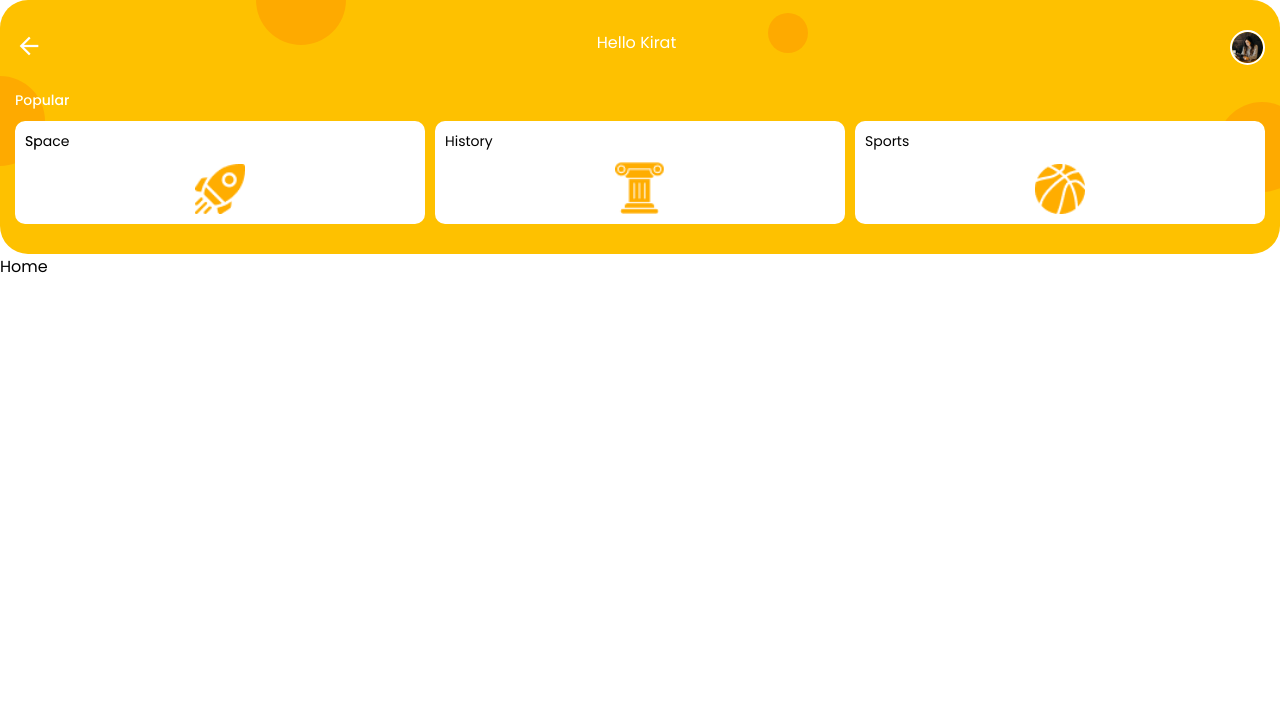
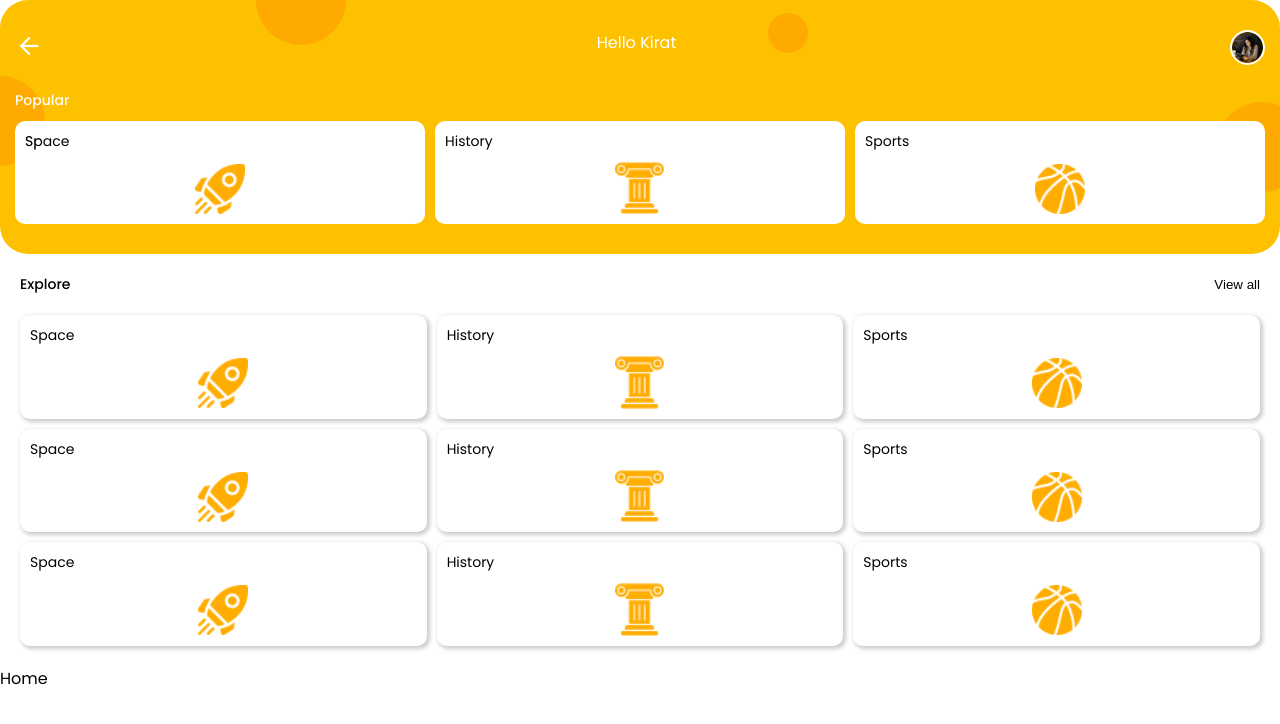
Before and after one commit to Tanishka-2000/quiz, a React (Vite) app: page / in a window 1280 px wide. Shown: the top 724 px of the page. Built offline with nearby package versions, Linux system fonts and the light colour scheme.

Commit message:
create explore section of home screen

```diff
--- a/src/App.css
+++ b/src/App.css
@@ -7,13 +7,32 @@
     color: white;
 }
 
-.home .popular h2{
+.home h2{
     font-size: 14px;
     font-weight: 500;
 }
 
-.home .popular .grid{
+.home .grid{
     display: grid;
     grid-template-columns: repeat(3, 1fr);
     gap: 10px;
 }
+
+.home .explore{
+    padding: 20px;
+}
+
+.home .explore .top{
+    display: flex;
+    justify-content: space-between;
+    margin-bottom: 20px;
+}
+.home .explore .top button{
+    background-color: transparent;
+    outline: none;
+    border: none;
+}
+
+.home .explore .card{
+    box-shadow: 2px 2px 4px 1px #ccc
+}
--- a/src/components/categoryCard/styles.css
+++ b/src/components/categoryCard/styles.css
@@ -1,5 +1,5 @@
 
-.popular .card{
+.home .card{
     background-color: white;
     color: black;
     font-size: 14px;
@@ -9,7 +9,7 @@
     gap: 10px;
 }
 
-.popular .card img{
+.home .card img{
     width: 50px;
     margin: auto;
 }
--- a/src/screens/Home.jsx
+++ b/src/screens/Home.jsx
@@ -14,6 +14,24 @@ function Home() {
           </div>
         </div>
       </Header>
+      <div className='explore'>
+        <div className='top'>
+          <h2>Explore</h2>
+          <button>View all</button>
+        </div>
+        <div className='grid'>
+          <Category name='Space' icon='space.png' />
+          <Category name='History' icon='history.png' />
+          <Category name='Sports' icon='sports.png' />
+          <Category name='Space' icon='space.png' />
+          <Category name='History' icon='history.png' />
+          <Category name='Sports' icon='sports.png' />
+          <Category name='Space' icon='space.png' />
+          <Category name='History' icon='history.png' />
+          <Category name='Sports' icon='sports.png' />
+        </div>
+
+      </div>
       <div>Home</div>
     </div>
   )
```
